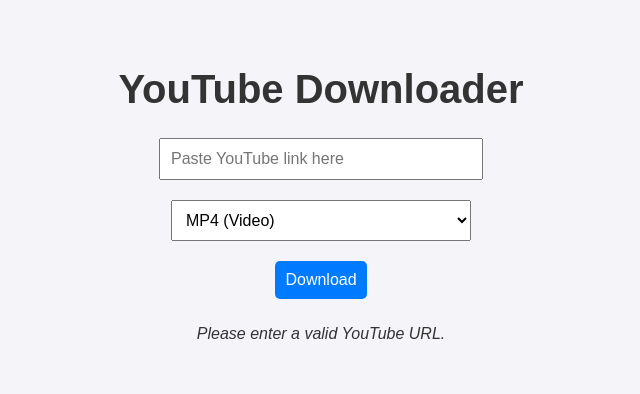
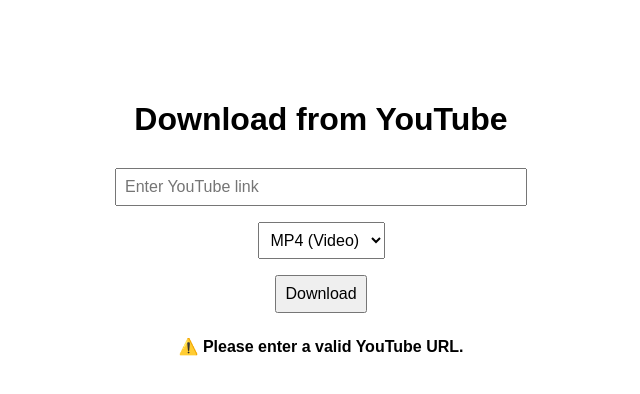
Before and after one commit to TeamNico58/website, a plain HTML site: page ytfile/index.html in a window 1280 px wide. Both pictures are taken after a click on the button "Download". Shown: the whole page, without its empty margins (319-959 px from the left). Drawn offline with Linux system fonts and the light colour scheme.

Commit message:
Update index.html

```diff
--- a/ytfile/index.html
+++ b/ytfile/index.html
@@ -2,75 +2,74 @@
 <html lang="en">
 <head>
   <meta charset="UTF-8" />
-  <meta name="viewport" content="width=device-width, initial-scale=1.0" />
+  <meta name="viewport" content="width=device-width, initial-scale=1.0"/>
   <title>YouTube Downloader</title>
   <style>
     body {
-      font-family: Arial, sans-serif;
-      background-color: #f4f4f9;
-      color: #333;
+      font-family: sans-serif;
       display: flex;
       flex-direction: column;
       align-items: center;
-      padding: 2rem;
-    }
-    h1 {
-      font-size: 2.5rem;
-      margin-bottom: 1rem;
+      margin-top: 5rem;
     }
     input, select, button {
-      padding: 10px;
-      margin: 10px;
-      font-size: 16px;
+      padding: 0.5rem;
+      margin: 0.5rem;
+      font-size: 1rem;
     }
-    input, select {
-      width: 300px;
-    }
-    button {
-      background-color: #007BFF;
-      color: white;
-      border: none;
-      border-radius: 5px;
-      cursor: pointer;
-      transition: background-color 0.3s ease;
-    }
-    button:hover {
-      background-color: #0056b3;
-    }
-    .status {
+    #status {
       margin-top: 1rem;
-      font-style: italic;
+      font-weight: bold;
     }
   </style>
 </head>
 <body>
-  <h1>YouTube Downloader</h1>
-  <input type="text" id="ytLink" placeholder="Paste YouTube link here" />
+  <h1>Download from YouTube</h1>
+  <input type="text" id="ytLink" placeholder="Enter YouTube link" size="40" />
   <select id="format">
     <option value="mp4">MP4 (Video)</option>
     <option value="mp3">MP3 (Audio)</option>
   </select>
   <button onclick="download()">Download</button>
-  <div class="status" id="status"></div>
+  <p id="status"></p>
 
   <script>
-    function download() {
+    async function download() {
       const link = document.getElementById('ytLink').value.trim();
       const format = document.getElementById('format').value;
       const status = document.getElementById('status');
 
       if (!link) {
-        status.textContent = "Please enter a valid YouTube URL.";
+        status.textContent = "⚠️ Please enter a valid YouTube URL.";
         return;
       }
 
-      // Simulate download
-      status.textContent = `Starting download for ${format.toUpperCase()}...`;
+      status.textContent = "⏳ Processing your request...";
 
-      // In a real app, you'd make a request to your backend here
-      setTimeout(() => {
-        status.textContent = `✅ Your ${format.toUpperCase()} is ready (this is just a mockup).`;
-      }, 2000);
+      try {
+        const res = await fetch("http://https://fe29-99-106-85-136.ngrok-free.app:3000/download", {
+          method: "POST",
+          headers: { "Content-Type": "application/json" },
+          body: JSON.stringify({ url: link, format: format })
+        });
+
+        if (!res.ok) {
+          const error = await res.json();
+          status.textContent = `❌ Error: ${error.error}`;
+          return;
+        }
+
+        const blob = await res.blob();
+        const a = document.createElement("a");
+        a.href = URL.createObjectURL(blob);
+        a.download = `download.${format}`;
+        a.click();
+
+        status.textContent = "✅ Download started!";
+      } catch (err) {
+        console.error(err);
+        status.textContent = "❌ Failed to connect to the server.";
+      }
     }
   </script>
 </body>
```
